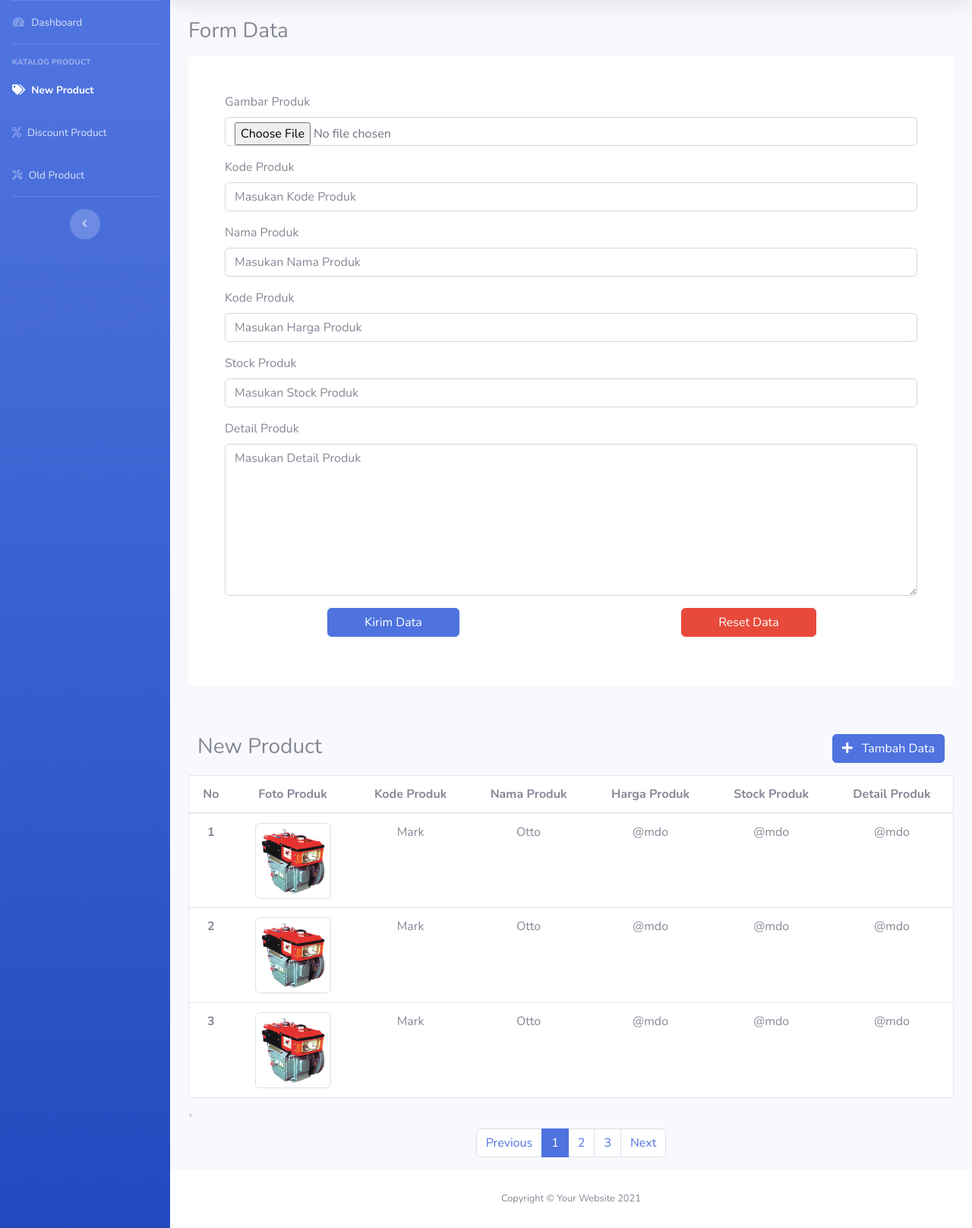
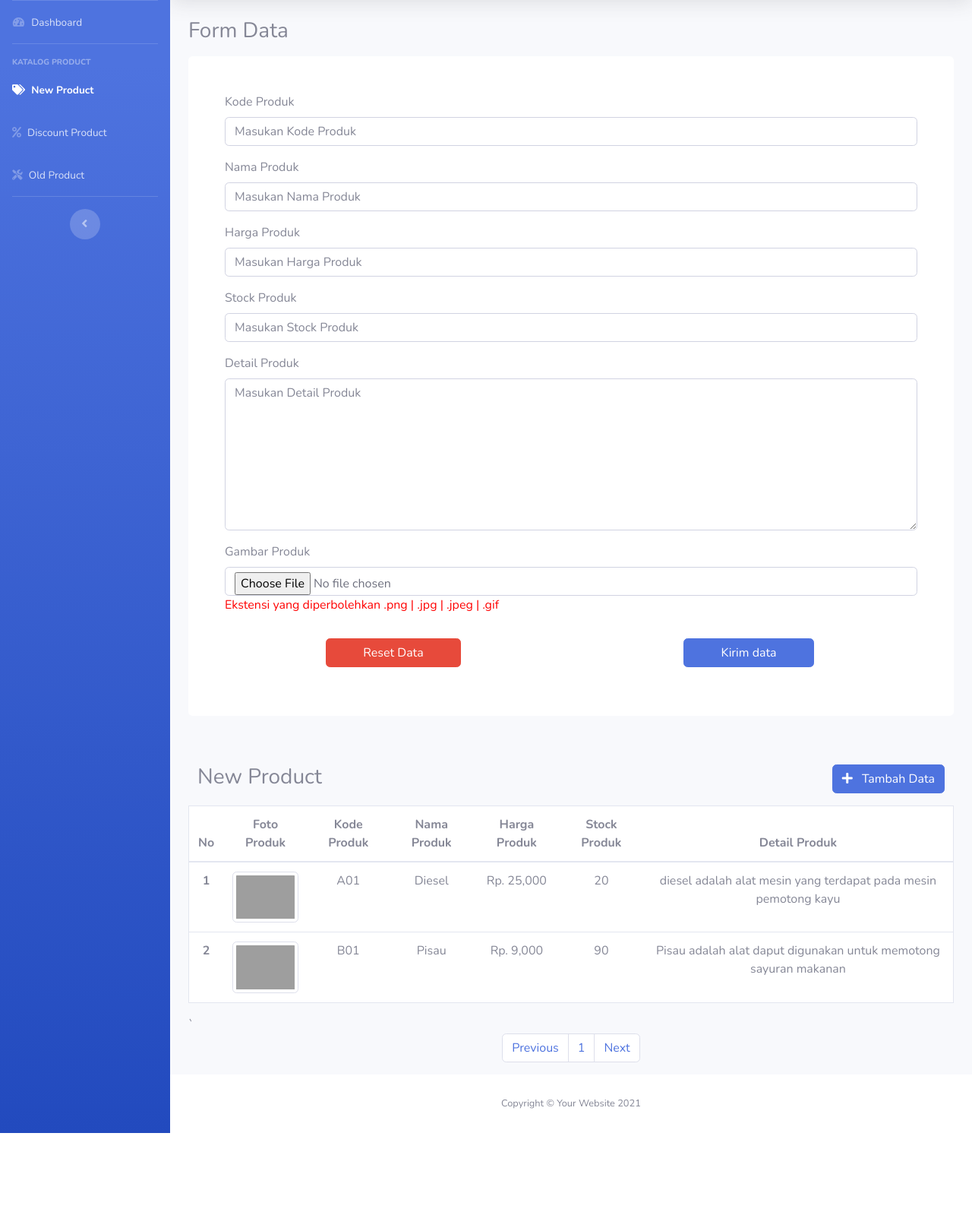
Before and after one commit to Edokur/project-1-new, a PHP site: page /Dasboard/new_product.php in a window 1280 px wide. Shown: the part 70-1686 px from the top of the page at 76% size. After the commit the page ends 1561 px from the top, so only its background shows below. Run offline with PHP 8.4, Linux system fonts and the light colour scheme; the visitor is signed in with stand-in values (Sample User, id 1); data comes from the database, SQL or seed files in the repository; grey boxes are pictures that could not be loaded.

Commit message:
fungsi create data sudah berasil

```diff
--- a/Dasboard/new_product.php
+++ b/Dasboard/new_product.php
@@ -26,6 +26,7 @@
                 header("location:../login.php");
                 }
         ?>
+
         </head>
 
         <body id="page-top">
@@ -166,39 +167,38 @@
                                 Form Data
                         </h3>
                         <div class="col bg-white p-5 rounded">
-                        <form action="" method="">
-
-                                <div class="mb-3">
-                                        <label for="formFile" class="form-label">Gambar Produk</label>
-                                        <input class="form-control text-center" type="file" id="formFile">
-                                </div>
+                        <form action="new_proses.php" method="POST" enctype="multipart/form-data">
                                 <div class="mb-3">
                                         <label for="exampleFormControlInput1" class="form-label">Kode Produk</label>
-                                        <input type="text" class="form-control" id="exampleFormControlInput1" placeholder="Masukan Kode Produk">
+                                        <input type="text" class="form-control" id="exampleFormControlInput1" name="kode_Produk" placeholder="Masukan Kode Produk">
                                 </div>
                                 <div class="mb-3">
                                         <label for="exampleFormControlInput1" class="form-label">Nama Produk</label>
-                                        <input type="text" class="form-control" id="exampleFormControlInput1" placeholder="Masukan Nama Produk">
+                                        <input type="text" class="form-control" id="exampleFormControlInput1" name="nama_Produk" placeholder="Masukan Nama Produk">
                                 </div>
                                 <div class="mb-3">
-                                        <label for="exampleFormControlInput1" class="form-label">Kode Produk</label>
-                                        <input type="text" class="form-control" id="exampleFormControlInput1" placeholder="Masukan Harga Produk">
+                                        <label for="exampleFormControlInput1" class="form-label">Harga Produk</label>
+                                        <input type="text" class="form-control" id="exampleFormControlInput1" name="harga_Produk" placeholder="Masukan Harga Produk">
                                 </div>
                                 <div class="mb-3">
                                         <label for="exampleFormControlInput1" class="form-label">Stock Produk</label>
-                                        <input type="text" class="form-control" id="exampleFormControlInput1" placeholder="Masukan Stock Produk">
+                                        <input type="text" class="form-control" id="exampleFormControlInput1" name="stock_Produk" placeholder="Masukan Stock Produk">
                                 </div>
-                                <div class="form-floating">
-                                <label for="floatingTextarea2">Detail Produk</label>
-                                <textarea class="form-control" placeholder="Masukan Detail Produk" id="floatingTextarea2" style="height: 200px"></textarea>
+                                <div class="form-floating mb-3">
+                                        <label for="floatingTextarea2">Detail Produk</label>
+                                        <textarea class="form-control" placeholder="Masukan Detail Produk" name="detail_Produk" id="floatingTextarea2" style="height: 200px"></textarea>
+                                </div>
+                                <div class="mb-3">
+                                        <label for="formFile" class="form-label">Gambar Produk</label>
+                                        <input class="form-control text-center" type="file" id="formFile" name="gambar_Produk" >
+                                        <p style="color: red">Ekstensi yang diperbolehkan .png | .jpg | .jpeg | .gif</p>
                                 </div>
                                 <div class="row">
-
                                         <div class="col-6 text-center">
-                                                <button type="button" class="btn btn-primary my-3 text-center px-5">Kirim Data</button>
+                                                <button type="Reset" class="btn btn-danger my-3 text-center px-5">Reset Data</button>
                                         </div>
                                         <div class="col-6 text-center">
-                                                <button type="Reset" class="btn btn-danger my-3 text-center px-5">Reset Data</button>
+                                                <input type="submit" value="Kirim data" class="btn btn-primary my-3 text-center px-5">
                                         </div>
                                 </div>
                         </form>
@@ -232,75 +232,53 @@
                                 </tr>
                         </thead>
                         <tbody>
+                                <?php
+                                $batas = 10;
+                                $halaman = isset($_GET['halaman'])?(int)$_GET['halaman'] : 1;
+                                $halaman_awal = ($halaman>1) ? ($halaman * $batas) - $batas : 0;
+                                $previous = $halaman - 1;
+                                $next = $halaman + 1;
+
+                                $data = mysqli_query($con,"SELECT * FROM produk");
+                                $jumlah_data = mysqli_num_rows($data);
+                                $total_halaman = ceil($jumlah_data / $batas);
+
+                                $sql = "SELECT * FROM produk LIMIT $halaman_awal, $batas";
+                                $no = $halaman_awal+1;
+                                $data = mysqli_query($con, $sql);
+                                while($x = mysqli_fetch_array($data)){
+                                ?>
                                 <tr>
-                                <th scope="row">1</th>
-                                <td><img src="../img/diesel.jpg" class="img-thumbnail" width="100px" alt=""></td>
-                                <td>Mark</td>
-                                <td>Otto</td>
-                                <td>@mdo</td>
-                                <td>@mdo</td>
-                                <td>@mdo</td>
-                                <!-- <td>
-                                <a href="" class="bg-success p-2 rounded text-white">
-                                        <i class="far fa-edit text-white"></i>
-                                        Edit
-                                </a>
-                                <a href="" class="bg-danger p-2 rounded ml-3 text-white">
-                                        <i class="far fa-trash-alt text-white"></i>
-                                        Delete
-                                </a>
-                                </td> -->
+                                <th scope="row"><?php echo $no++; ?></th>
+                                <td><img src="gambar/<?php echo $x['foto_produk']; ?>" class="img-thumbnail" width="100px" alt=""></td>
+                                <td><?php echo $x['kode_produk']; ?></td>
+                                <td><?php echo $x['nama_produk']; ?></td>
+                                <td><?php echo "Rp. ".number_format($x['harga_produk']); ?></td>
+                                <td><?php echo $x['stock_produk']; ?></td>
+                                <td><?php echo $x['detail_produk']; ?></td>
                                 </tr>
-                                <tr>
-                                <tr>
-                                <th scope="row">2</th>
-                                <td><img src="../img/diesel.jpg" class="img-thumbnail" width="100px" alt=""></td>
-                                <td>Mark</td>
-                                <td>Otto</td>
-                                <td>@mdo</td>
-                                <td>@mdo</td>
-                                <td>@mdo</td>
-                                <!-- <td>
-                                <a href="" class="bg-success p-2 rounded text-white">
-                                        <i class="far fa-edit text-white"></i>
-                                        Edit
-                                </a>
-                                <a href="" class="bg-danger p-2 rounded ml-3 text-white">
-                                        <i class="far fa-trash-alt text-white"></i>
-                                        Delete
-                                </a>
-                                </td> -->
-                                </tr>
-                                <tr>
-                                <th scope="row">3</th>
-                                <td><img src="../img/diesel.jpg" class="img-thumbnail" width="100px" alt=""></td>
-                                <td>Mark</td>
-                                <td>Otto</td>
-                                <td>@mdo</td>
-                                <td>@mdo</td>
-                                <td>@mdo</td>
-                                <!-- <td>
-                                <a href="" class="bg-success p-2 rounded text-white">
-                                        <i class="far fa-edit text-white"></i>
-                                        Edit
-                                </a>
-                                <a href="" class="bg-danger p-2 rounded ml-3 text-white">
-                                        <i class="far fa-trash-alt text-white"></i>
-                                        Delete
-                                </a>
-                                </td> -->
-                                </tr>
+                                <?php
+                                }
+                                ?>
                         </tbody>
                         </table>`
-                                <nav aria-label="Page navigation example">
-                                        <ul class="pagination justify-content-center">
-                                        <li class="page-item"><a class="page-link" href="#">Previous</a></li>
-                                        <li class="page-item active"><a class="page-link" href="#">1</a></li>
-                                        <li class="page-item"><a class="page-link" href="#">2</a></li>
-                                        <li class="page-item"><a class="page-link" href="#">3</a></li>
-                                        <li class="page-item"><a class="page-link" href="#">Next</a></li>
-                                        </ul>
-                                </nav>
+                        <nav>
+                                <ul class="pagination justify-content-center">
+                                        <li class="page-item">
+                                                <a class="page-link" <?php if($halaman > 1){ echo "href='?halaman=$Previous'"; } ?>>Previous</a>
+                                        </li>
+                                        <?php
+                                        for($x=1;$x<=$total_halaman;$x++){
+                                                ?>
+                                                <li class="page-item"><a class="page-link" href="?halaman=<?php echo $x ?>"><?php echo $x; ?></a></li>
+                                                <?php
+                                        }
+                                        ?>
+                                        <li class="page-item">
+                                                <a  class="page-link" <?php if($halaman < $total_halaman) { echo "href='?halaman=$next'"; } ?>>Next</a>
+                                        </li>
+                                </ul>
+		        </nav>
                         </div>
                         <!-- /.container-fluid -->
 
```
Also changed, not shown: Dasboard/dashboard2.php (+57 -63 lines), Dasboard/new_proses.php (added, +30 -0 lines), Dasboard/gambar/1424841481_Code.jpg (added), Dasboard/gambar/1710766137_IMG-20210322-WA0008.jpg (added).
